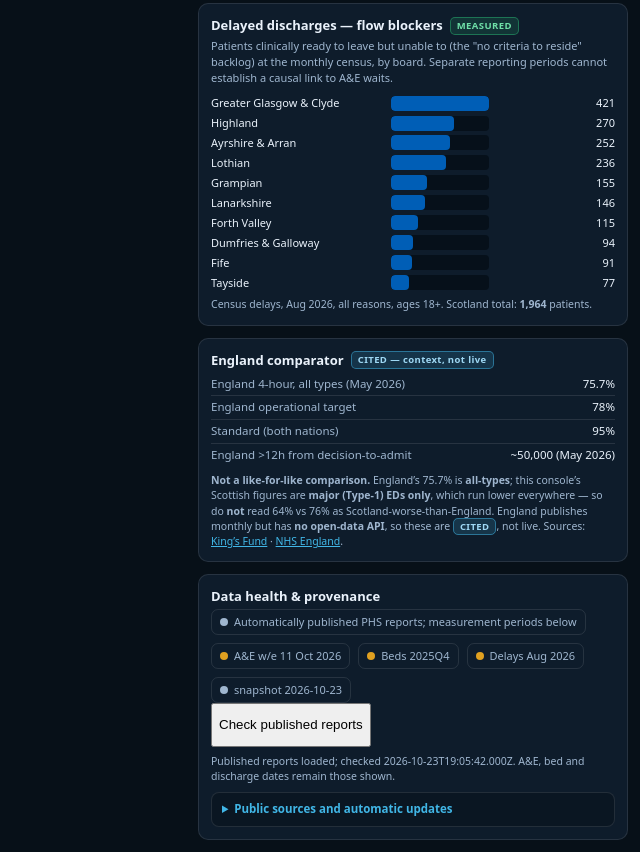
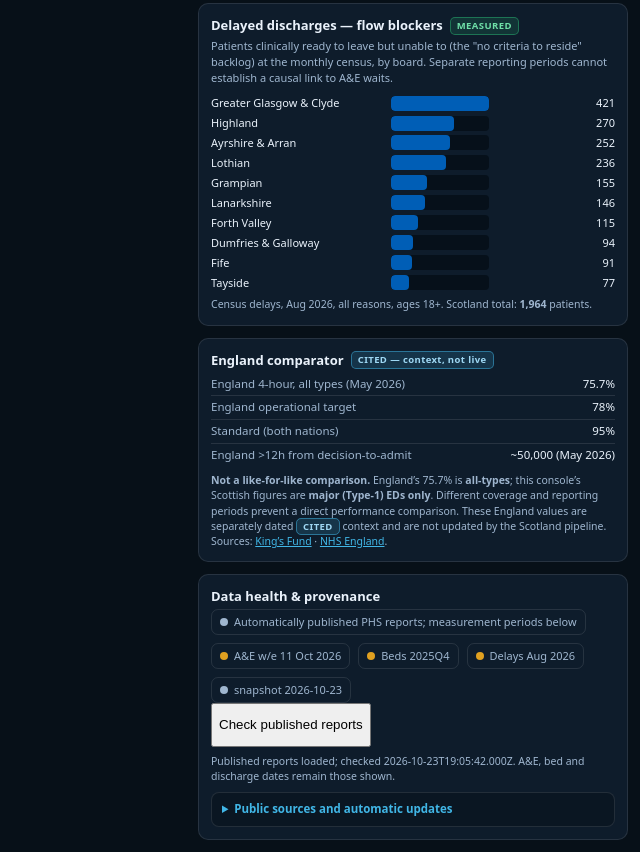
Before and after one commit to patrickiben/public-data-consoles, a website: page consoles/nhs-scotland-strain/index.html in a window 1280 px wide. Shown: the part 1689-2541 px from the top of the page, without its empty margins (640-1280 px from the left). Drawn offline with Linux system fonts and the light colour scheme.

Commit message:
Clarify dated England context beside automatic Scotland reports

```diff
--- a/consoles/nhs-scotland-strain/index.html
+++ b/consoles/nhs-scotland-strain/index.html
@@ -554,7 +554,7 @@ function render(){
    kv('England operational target','78%')+
    kv('Standard (both nations)','95%')+
    kv('England &gt;12h from decision-to-admit','~50,000 (May 2026)')+
-   '<div class="caveat" style="margin-top:7px"><b>Not a like-for-like comparison.</b> England&rsquo;s 75.7% is <b>all-types</b>; this console&rsquo;s Scottish figures are <b>major (Type-1) EDs only</b>, which run lower everywhere — so do <b>not</b> read 64% vs 76% as Scotland-worse-than-England. England publishes monthly but has <b>no open-data API</b>, so these are <span class="bdg C">CITED</span>, not live. Sources: <a href="https://www.kingsfund.org.uk/insight-and-analysis/data-and-charts/accident-emergency-waiting-times" target="_blank">King&rsquo;s Fund</a> · <a href="https://www.england.nhs.uk/statistics/statistical-work-areas/ae-waiting-times-and-activity/" target="_blank">NHS England</a>.</div>';
+   '<div class="caveat" style="margin-top:7px"><b>Not a like-for-like comparison.</b> England&rsquo;s 75.7% is <b>all-types</b>; this console&rsquo;s Scottish figures are <b>major (Type-1) EDs only</b>. Different coverage and reporting periods prevent a direct performance comparison. These England values are separately dated <span class="bdg C">CITED</span> context and are not updated by the Scotland pipeline. Sources: <a href="https://www.kingsfund.org.uk/insight-and-analysis/data-and-charts/accident-emergency-waiting-times" target="_blank">King&rsquo;s Fund</a> · <a href="https://www.england.nhs.uk/statistics/statistical-work-areas/ae-waiting-times-and-activity/" target="_blank">NHS England</a>.</div>';
  // feeds + readout + refresh
  document.getElementById('feeds').innerHTML=
    feed('Automatically published PHS reports; measurement periods below','var(--dim)')+feed('A&E w/e '+fmtWk(SNAP.meta.aeWeek),'var(--amber)')+
```
